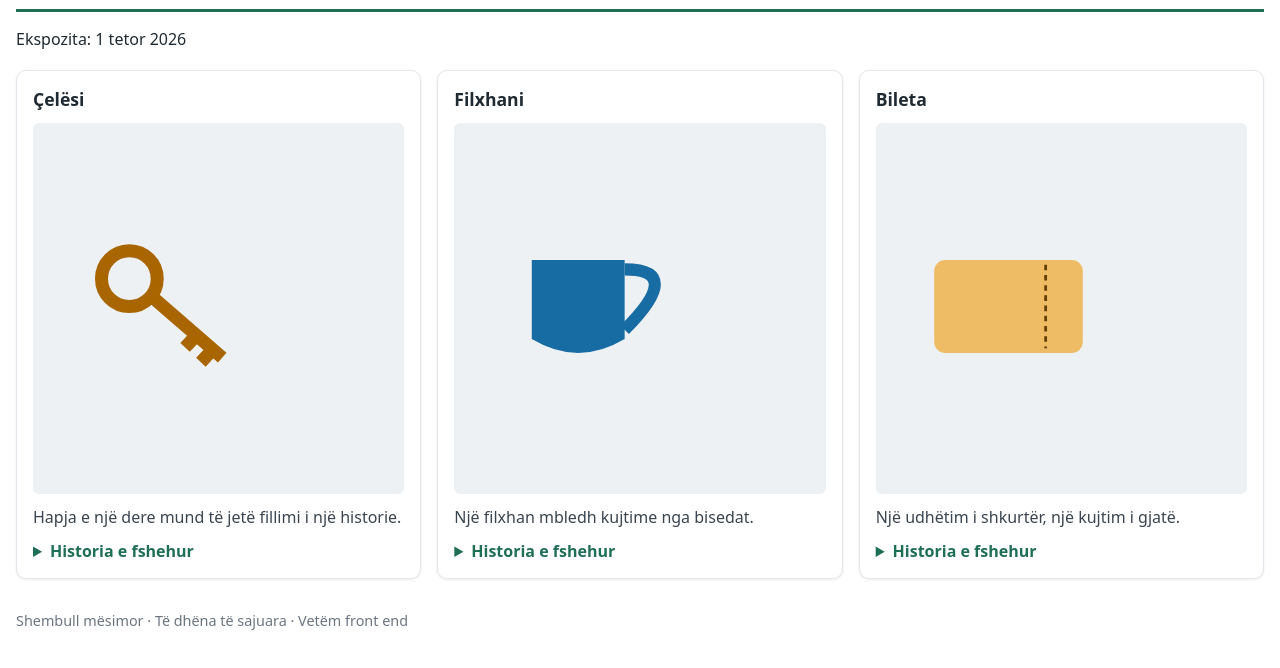
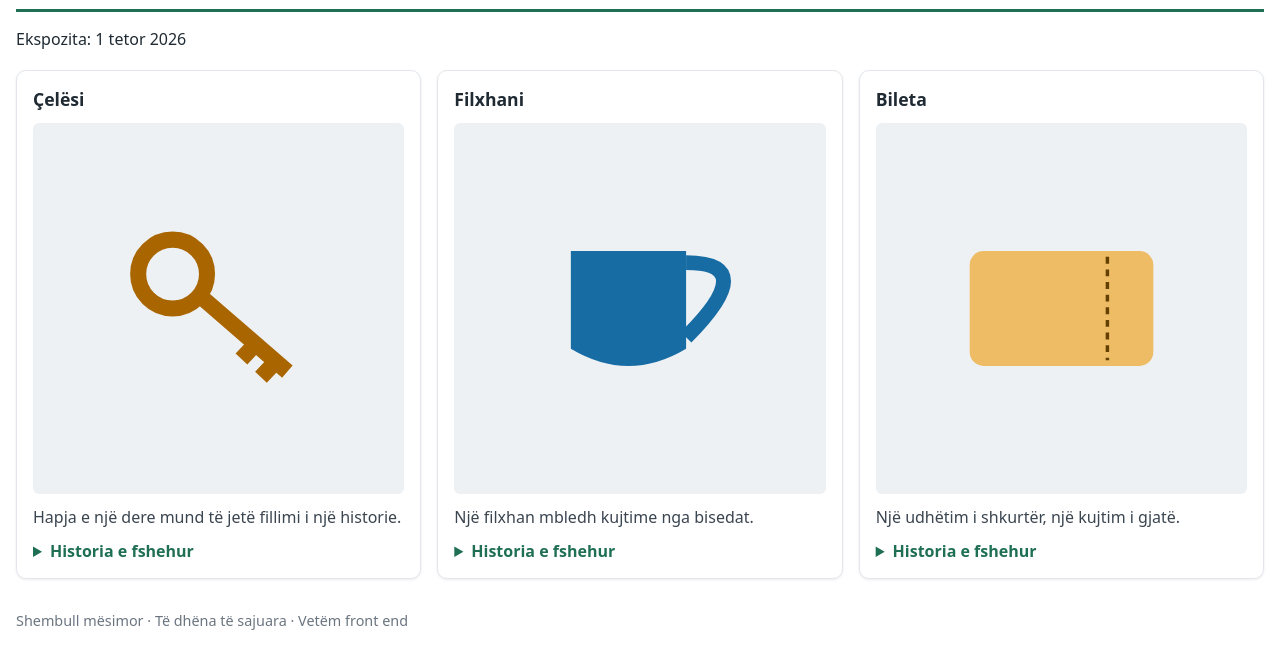
Before and after one commit to nysretukaj/fshmn-programiminewww-nysretukaj, a plain HTML site: page JavaII/index.html in a window 1280 px wide. Shown: the part 122-790 px from the top of the page. Drawn offline with Linux system fonts and the light colour scheme.

Commit message:
Add styles for figure links in karte section

```diff
--- a/JavaII/style.css
+++ b/JavaII/style.css
@@ -81,6 +81,14 @@ header nav a {
   overflow: hidden;
 }
 
+.karte figure a {
+  display: flex;
+  align-items: center;
+  justify-content: center;
+  width: 100%;
+  height: 100%;
+}
+
 .karte figure img {
   width: 65%;
   height: 65%;
```
